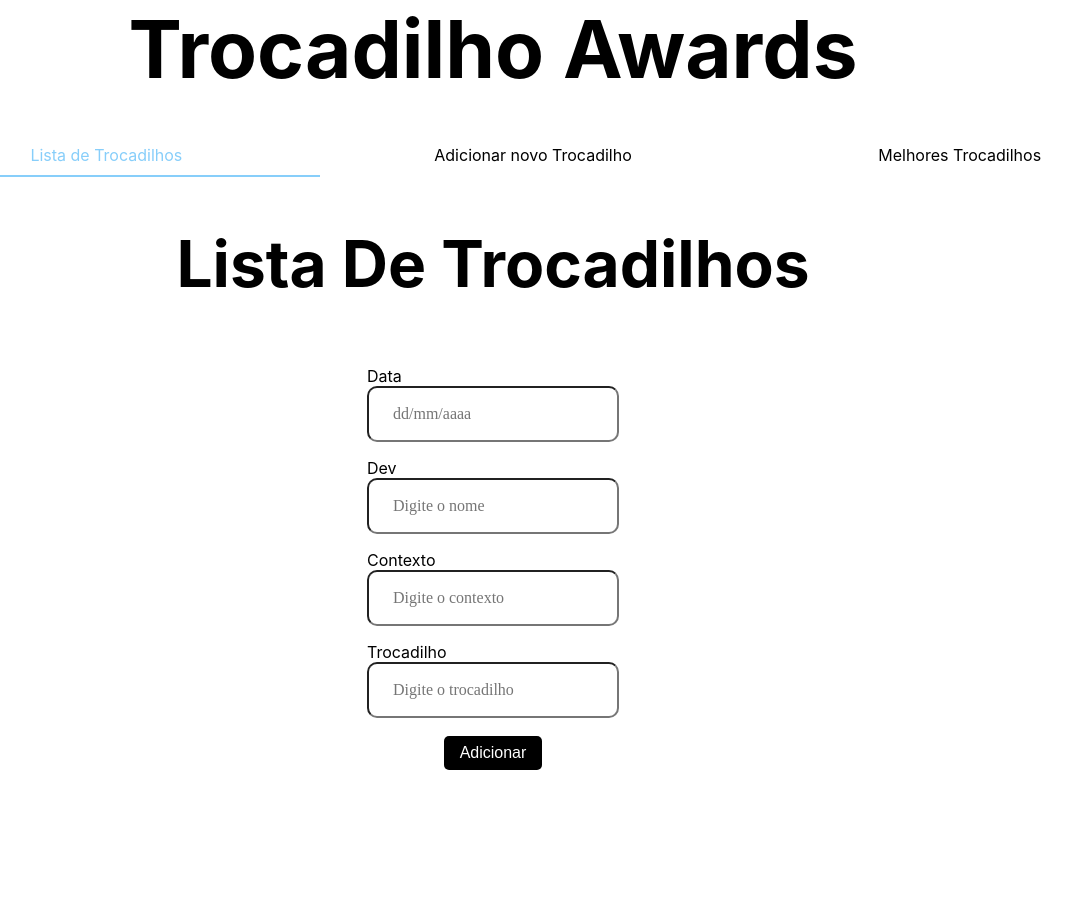
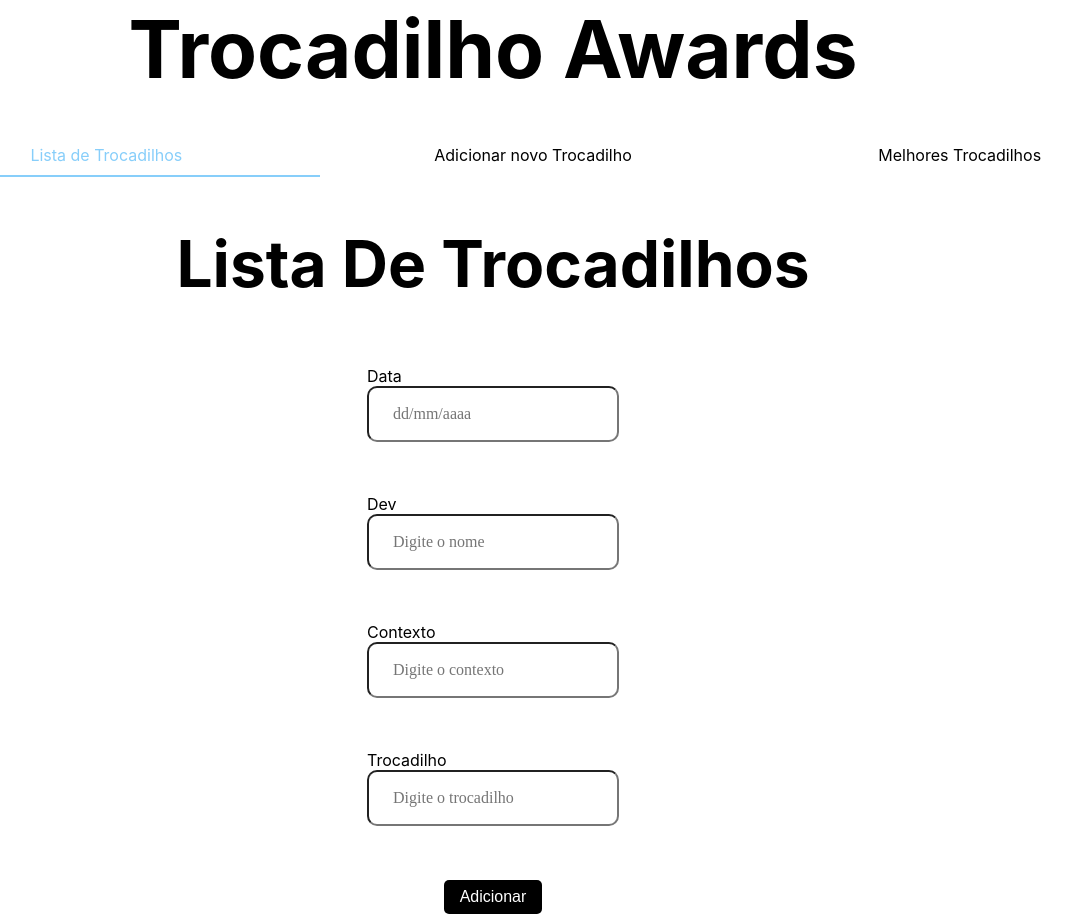
Before and after one commit to bioneoficial/trocadilhoAward, a React (Create React App) app: page /adicionar-trocadilho in a window 1280 px wide. Shown: the top 916 px of the page, without its empty margins (147-1219 px from the left). Before the commit the page ends 800 px from the top, so only its background shows below. Built offline with nearby package versions, Linux system fonts and the light colour scheme.

Commit message:
refactor: better UX on form validate

```diff
--- a/src/molecules/PunAdd/PunAdd.css
+++ b/src/molecules/PunAdd/PunAdd.css
@@ -1,4 +1,5 @@
 .text-input__errorMessage {
+  min-height: 16px;
   font-family: "Nunito";
   font-style: normal;
   font-weight: 400;
--- a/src/molecules/PunAdd/PunAdd.js
+++ b/src/molecules/PunAdd/PunAdd.js
@@ -108,9 +108,9 @@ const PunAdd = () => {
           maxLength={10}
         />
       </div>
-      {required.date && (
-        <div className="text-input__errorMessage">{errorMessage}</div>
-      )}
+      <div className="text-input__errorMessage">
+        {required.date && errorMessage}
+      </div>
       {dateError && <div className="text-input__errorMessage">{dateError}</div>}
       <div className="pun-add__inputWrapper">
         <TextInput
@@ -124,9 +124,9 @@ const PunAdd = () => {
           className="pun-add__input"
         />
       </div>
-      {required.dev && (
-        <div className="text-input__errorMessage">{errorMessage}</div>
-      )}
+      <div className="text-input__errorMessage">
+        {required.dev && errorMessage}
+      </div>
       <div className="pun-add__inputWrapper">
         <TextInput
           id={"context"}
@@ -139,9 +139,9 @@ const PunAdd = () => {
           className="pun-add__input"
         />
       </div>
-      {required.context && (
-        <div className="text-input__errorMessage">{errorMessage}</div>
-      )}
+      <div className="text-input__errorMessage">
+        {required.context && errorMessage}
+      </div>
       <div className="pun-add__inputWrapper">
         <TextInput
           id={"pun"}
@@ -154,9 +154,9 @@ const PunAdd = () => {
           className="pun-add__input"
         />
       </div>
-      {required.pun && (
-        <div className="text-input__errorMessage">{errorMessage}</div>
-      )}
+      <div className="text-input__errorMessage">
+        {required.pun && errorMessage}
+      </div>
       <Button
         onClick={handleSubmit}
         buttonText="Adicionar"
```
